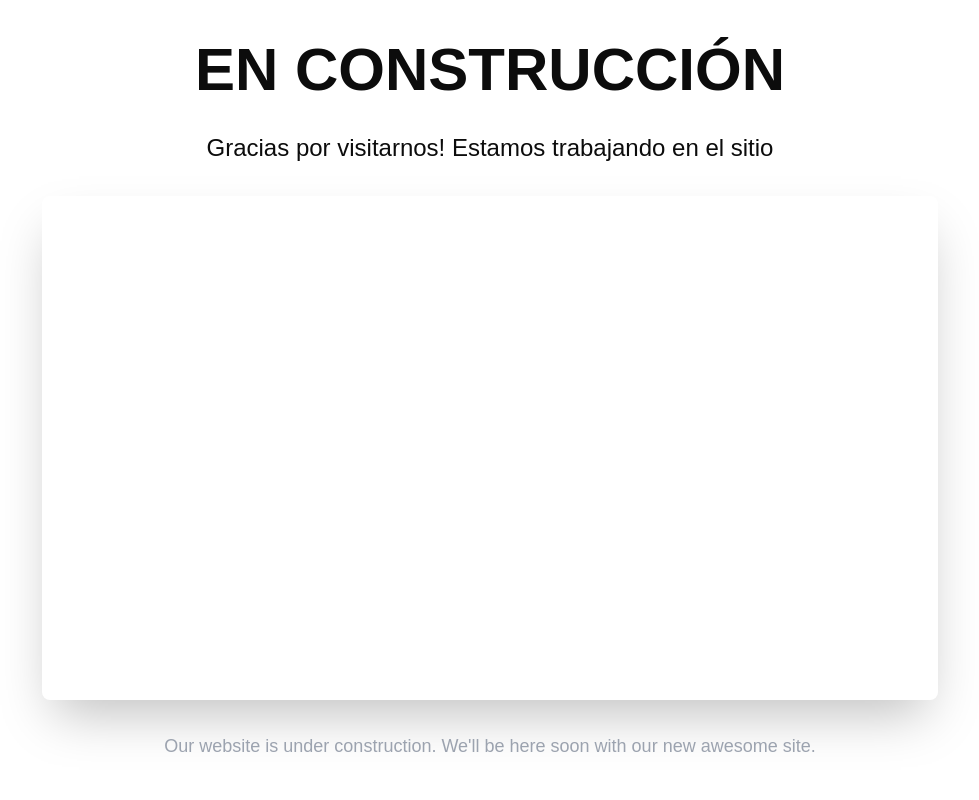
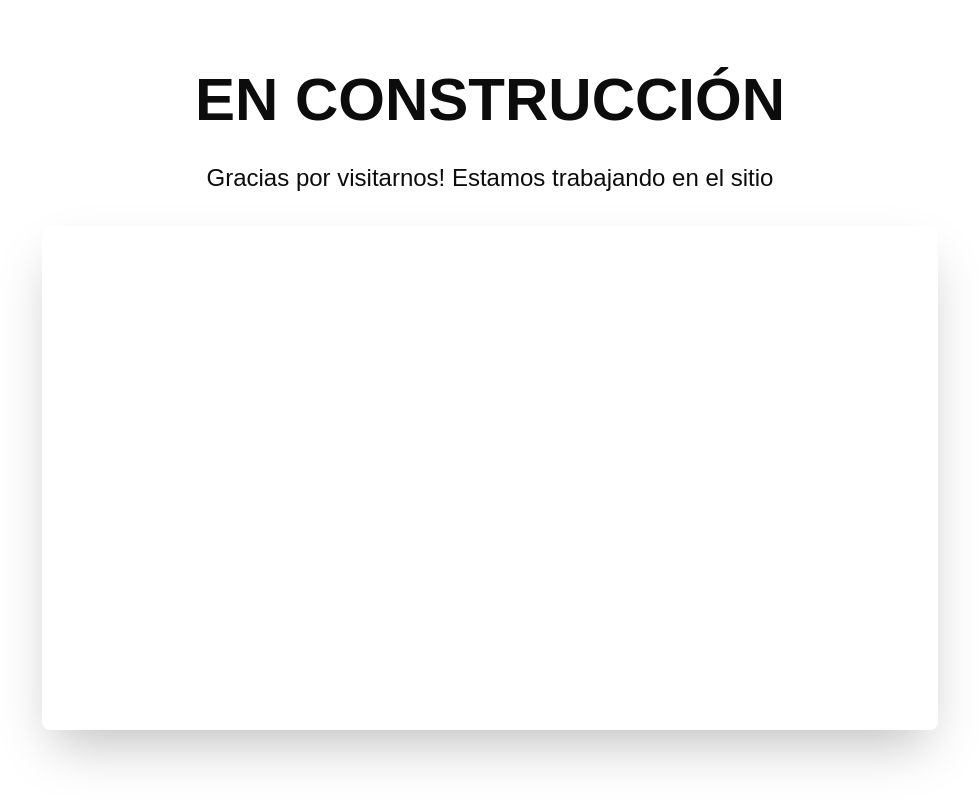
Before and after one commit to botflowlab/AndresCastroWebsite, a React (Vite) app: page / in a window 1280 px wide. Shown: the whole page, without its empty margins (150-1129 px from the left). Built offline with nearby package versions, Linux system fonts and the light colour scheme; a web font is replaced by a local one.

Commit message:
Updated App.jsx

```diff
--- a/src/App.jsx
+++ b/src/App.jsx
@@ -25,12 +25,6 @@ function App() {
             className="react-player"
           />
         </div>
-
-        <div className="mt-8">
-          <p className="text-gray-400 text-lg">
-            Our website is under construction. We'll be here soon with our new awesome site.
-          </p>
-        </div>
       </div>
     </div>
   )
```
